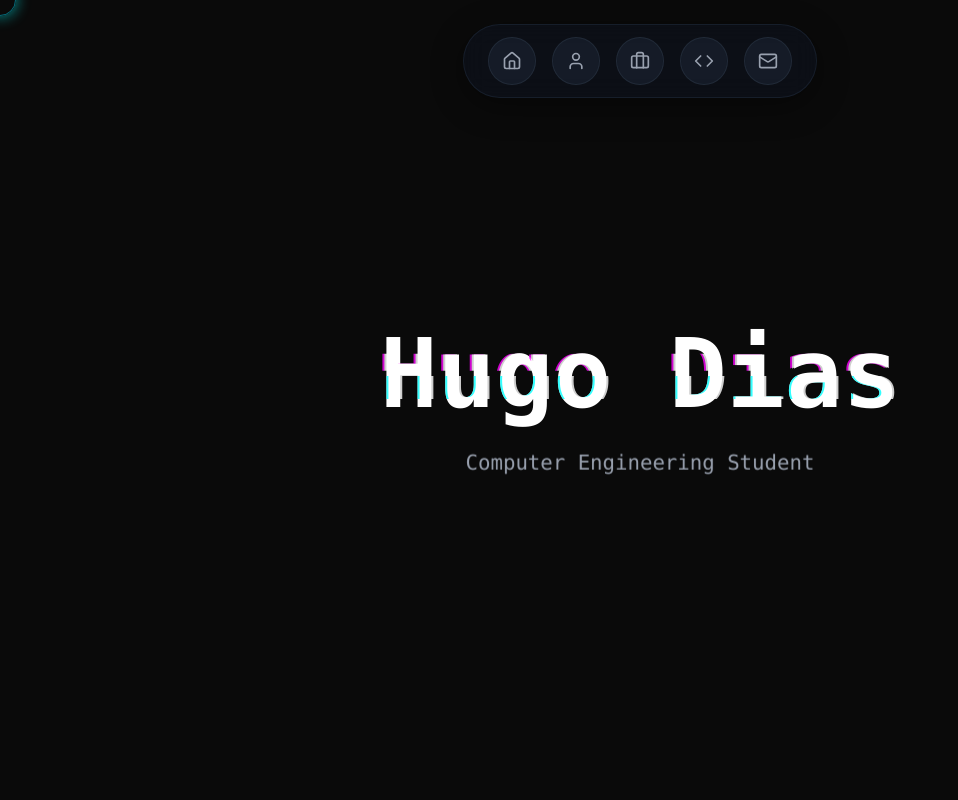
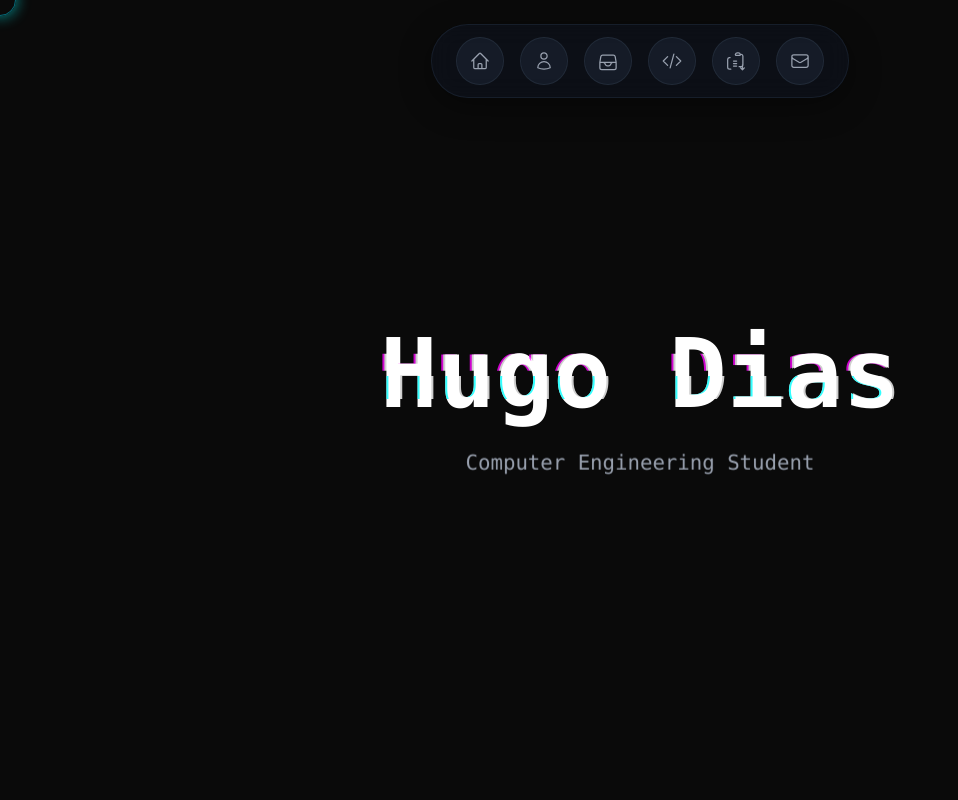
Before and after one commit to FontouraC18H22O2/PortfolioWeb, a React (Vite) app: page / in a window 1280 px wide. Shown: the top 800 px of the page, without its empty margins (0-958 px from the left). Built offline with nearby package versions, Linux system fonts and the light colour scheme.

Commit message:
feat: adicionei item de navegacao do percurso na navbar

```diff
--- a/src/components/CareerPath.jsx
+++ b/src/components/CareerPath.jsx
@@ -18,7 +18,7 @@ export default function CareerPath() {
   ];
 
   return (
-    <section ref={containerRef} className="py-32 px-6 md:px-24 relative max-w-4xl mx-auto">
+    <section id="career" ref={containerRef} className="py-32 px-6 md:px-24 relative max-w-4xl mx-auto">
       <h2 className="text-4xl mb-16">{t('timeline_title')}</h2>
 
       <div className="relative">
--- a/src/components/Navbar.jsx
+++ b/src/components/Navbar.jsx
@@ -1,14 +1,62 @@
 import { useRef } from "react";
 import { motion, useMotionValue, useSpring, useTransform } from "framer-motion";
-import { Home, User, Briefcase, Code, Mail } from "lucide-react";
 
 // Lista de itens de navegação ligada aos IDs das tuas secções
 const navItems = [
-  { icon: Home, label: "Home", target: "home" },
-  { icon: User, label: "Sobre Mim", target: "about" },
-  { icon: Briefcase, label: "Projetos", target: "projects" },
-  { icon: Code, label: "Skills", target: "skills" },
-  { icon: Mail, label: "Contacto", target: "footer" },
+  {
+    label: "Home",
+    target: "home",
+    svg: (
+      <svg xmlns="http://www.w3.org/2000/svg" fill="none" viewBox="0 0 24 24" strokeWidth={1.5} stroke="currentColor" className="w-full h-full">
+        <path strokeLinecap="round" strokeLinejoin="round" d="m2.25 12 8.954-8.955c.44-.439 1.152-.439 1.591 0L21.75 12M4.5 9.75v10.125c0 .621.504 1.125 1.125 1.125H9.75v-4.875c0-.621.504-1.125 1.125-1.125h2.25c.621 0 1.125.504 1.125 1.125V21h4.125c.621 0 1.125-.504 1.125-1.125V9.75M8.25 21h8.25" />
+      </svg>
+    )
+  },
+  {
+    label: "Sobre Mim",
+    target: "about",
+    svg: (
+      <svg xmlns="http://www.w3.org/2000/svg" fill="none" viewBox="0 0 24 24" strokeWidth={1.5} stroke="currentColor" className="w-full h-full">
+        <path strokeLinecap="round" strokeLinejoin="round" d="M15.75 6a3.75 3.75 0 1 1-7.5 0 3.75 3.75 0 0 1 7.5 0ZM4.501 20.118a7.5 7.5 0 0 1 14.998 0A17.933 17.933 0 0 1 12 21.75c-2.676 0-5.216-.584-7.499-1.632Z" />
+      </svg>
+    )
+  },
+  {
+    label: "Projetos",
+    target: "projects",
+    svg: (
+      <svg xmlns="http://www.w3.org/2000/svg" fill="none" viewBox="0 0 24 24" strokeWidth={1.5} stroke="currentColor" className="w-full h-full">
+        <path strokeLinecap="round" strokeLinejoin="round" d="M2.25 13.5h3.86a2.25 2.25 0 0 1 2.008 1.24l.885 1.77a2.25 2.25 0 0 0 2.007 1.24h1.98a2.25 2.25 0 0 0 2.007-1.24l.885-1.77a2.25 2.25 0 0 1 2.007-1.24h3.86m-18 0h18M2.25 13.5l1.125-6.75A2.25 2.25 0 0 1 5.59 5h12.82a2.25 2.25 0 0 1 2.215 1.75l1.125 6.75M2.25 13.5v6.5a2.25 2.25 0 0 0 2.25 2.25h15a2.25 2.25 0 0 0 2.25-2.25v-6.5" />
+      </svg>
+    )
+  },
+  {
+    label: "Skills",
+    target: "skills",
+    svg: (
+      <svg xmlns="http://www.w3.org/2000/svg" fill="none" viewBox="0 0 24 24" strokeWidth={1.5} stroke="currentColor" className="w-full h-full">
+        <path strokeLinecap="round" strokeLinejoin="round" d="M17.25 6.75 22.5 12l-5.25 5.25m-10.5 0L1.5 12l5.25-5.25m7.5-3-4.5 16.5" />
+      </svg>
+    )
+  },
+  {
+    label: "Percurso",
+    target: "career",
+    svg: (
+      <svg xmlns="http://www.w3.org/2000/svg" fill="none" viewBox="0 0 24 24" strokeWidth={1.5} stroke="currentColor" className="w-full h-full">
+        <path strokeLinecap="round" strokeLinejoin="round" d="M9 12h3.75M9 15h3.75M9 18h3.75m3 .75H18a2.25 2.25 0 0 0 2.25-2.25V6.108c0-1.135-.845-2.098-1.976-2.192a48.424 48.424 0 0 0-1.123-.08m-5.801 0c-.065.21-.1.433-.1.664 0 .414.336.75.75.75h4.5a.75.75 0 0 0 .75-.75 2.25 2.25 0 0 0-.1-.664m-5.8 0A2.251 2.251 0 0 1 13.5 2.25H15c1.03 0 1.9.732 2.076 1.704m-12.144 3.9a48.558 48.558 0 0 0-1.123.08A2.25 2.25 0 0 0 2 10.107V19.5a2.25 2.25 0 0 0 2.25 2.25h1.5m11.75-1.5 2.25 2.25m0 0 2.25-2.25m-2.25 2.25V16.5" />
+      </svg>
+    )
+  },
+  {
+    label: "Contacto",
+    target: "footer",
+    svg: (
+      <svg xmlns="http://www.w3.org/2000/svg" fill="none" viewBox="0 0 24 24" strokeWidth={1.5} stroke="currentColor" className="w-full h-full">
+        <path strokeLinecap="round" strokeLinejoin="round" d="M21.75 6.75v10.5a2.25 2.25 0 0 1-2.25 2.25h-15a2.25 2.25 0 0 1-2.25-2.25V6.75m19.5 0A2.25 2.25 0 0 0 19.5 4.5h-15a2.25 2.25 0 0 0-2.25 2.25m19.5 0v.243a2.25 2.25 0 0 1-1.07 1.916l-7.5 4.615a2.25 2.25 0 0 1-2.36 0L3.32 8.91a2.25 2.25 0 0 1-1.07-1.916V6.75" />
+      </svg>
+    )
+  },
 ];
 
 export default function Navbar() {
@@ -17,7 +65,7 @@ export default function Navbar() {
   const handleScroll = (id) => {
     const element = document.getElementById(id);
     if (element) {
-     element.scrollIntoView({ behavior: "smooth", block: "start" });
+      element.scrollIntoView({ behavior: "smooth", block: "start" });
     }
   };
 
@@ -38,7 +86,6 @@ export default function Navbar() {
 
 function NavItem({ mouseX, item, onNavigate }) {
   const ref = useRef(null);
-  const Icon = item.icon;
 
   // Calcula a distância entre o cursor e o centro deste ícone específico
   const distance = useTransform(mouseX, (val) => {
@@ -46,12 +93,12 @@ function NavItem({ mouseX, item, onNavigate }) {
     return val - bounds.x - bounds.width / 2;
   });
 
-  // Transforma a distância numa escala física (alarga se estiver a menos de 150px de distância)
+  // Transforma a distância numa escala física (alarga se estiver perto)
   const widthTransform = useTransform(distance, [-150, 0, 150], [48, 72, 48]);
   const heightTransform = useTransform(distance, [-150, 0, 150], [48, 72, 48]);
   const iconSizeTransform = useTransform(distance, [-150, 0, 150], [20, 32, 20]);
 
-  // Suaviza a animação com molas matemáticas de alta performance
+  // Suaviza a animação com molas matemáticas
   const width = useSpring(widthTransform, { stiffness: 400, damping: 25 });
   const height = useSpring(heightTransform, { stiffness: 400, damping: 25 });
   const iconSize = useSpring(iconSizeTransform, { stiffness: 400, damping: 25 });
@@ -64,8 +111,9 @@ function NavItem({ mouseX, item, onNavigate }) {
       className="relative flex items-center justify-center rounded-full bg-gray-800/50 text-gray-400 border border-gray-700/40 transition-colors group hover:bg-cyan-500 hover:text-black hover:border-cyan-400"
       title={item.label}
     >
+      {/* CORREÇÃO: Renderiza diretamente o elemento HTML SVG injetado na lista */}
       <motion.div style={{ width: iconSize, height: iconSize }} className="flex items-center justify-center">
-        <Icon size="100%" />
+        {item.svg}
       </motion.div>
 
       {/* Pequeno indicador que aparece por baixo no Hover */}
--- a/src/i18n.js
+++ b/src/i18n.js
@@ -29,7 +29,7 @@ const resources = {
 
       //Secção: Stack Tecnológico
       skills_title: "<Competências />",
-      skills_desc: "As tecnologias e ferramentas que domino e utilizo regularmente.",
+      skills_subtitle: "As tecnologias e ferramentas que domino e utilizo regularmente.",
       skills_frontend: "Frontend",
       skills_backend: "Backend",
       skills_tools: "Ferramentas & Sistemas",
@@ -69,7 +69,7 @@ const resources = {
 
       // Section: Tech Stack
       skills_title: "<Skills />",
-      skills_desc: "The technologies and tools I master and use regularly.",
+      skills_subtitle: "The technologies and tools I master and use regularly.",
       skills_frontend: "Frontend",
       skills_backend: "Backend",
       skills_tools: "Tools & Systems",
```
